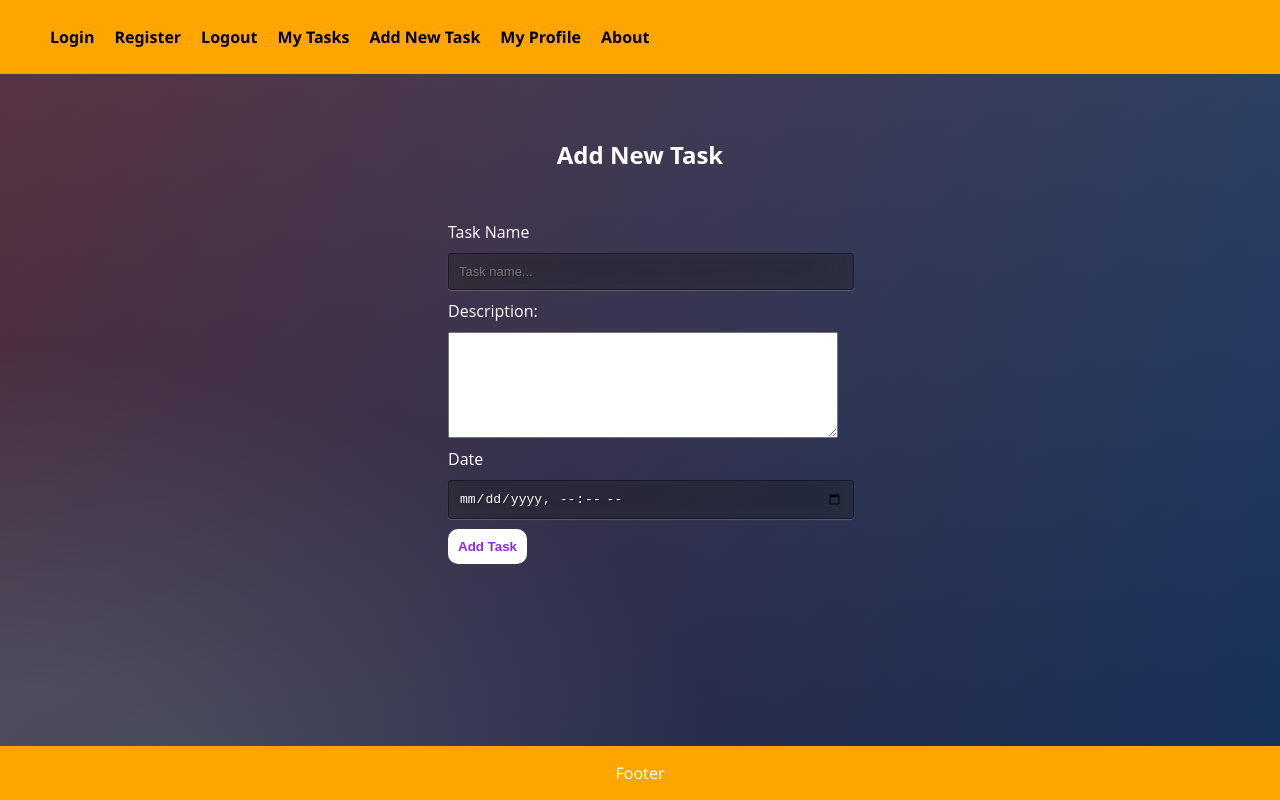
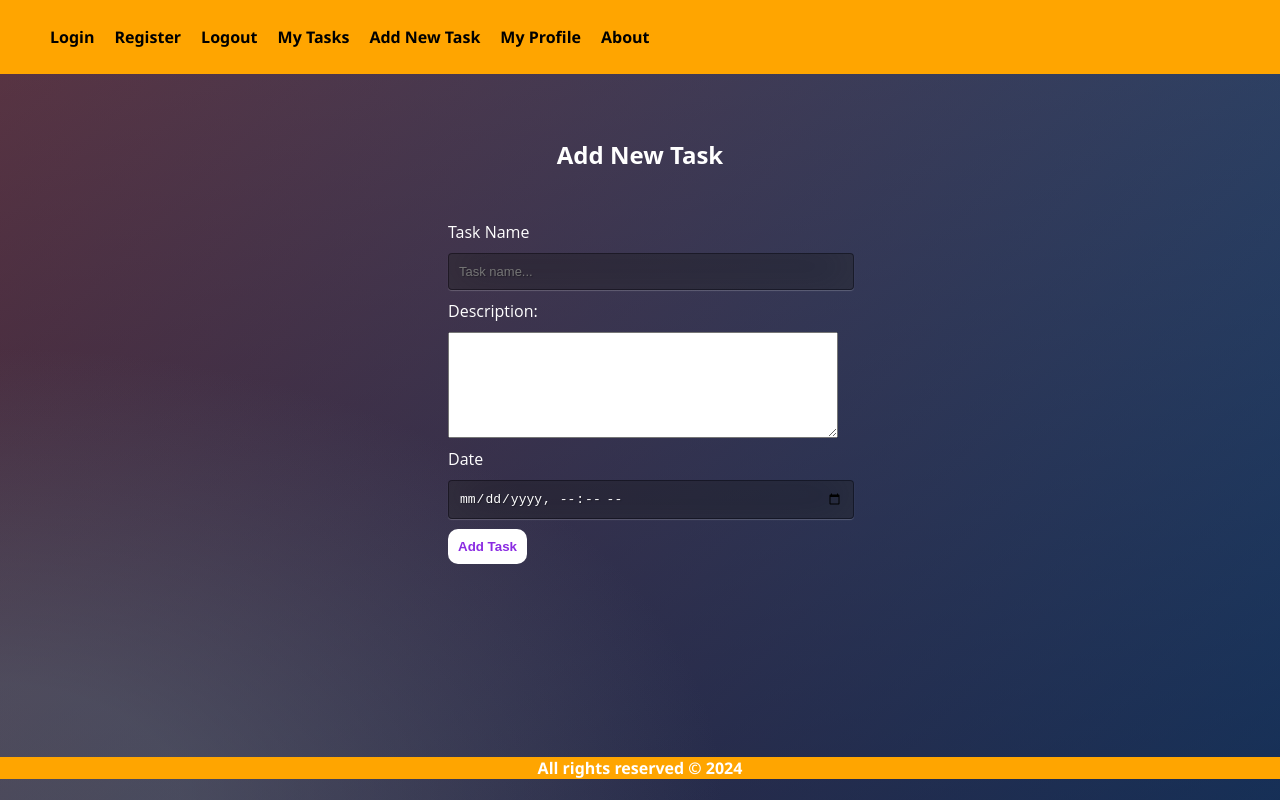
Before and after one commit to EmilPopovski24/Organizer, a React (Create React App) app in the folder organizer/: page /new-task in a window 1280 px wide. Built offline with nearby package versions, Linux system fonts and the light colour scheme.

Commit message:
Update Footer.js

```diff
--- a/organizer/src/components/Footer/Footer.js
+++ b/organizer/src/components/Footer/Footer.js
@@ -3,7 +3,7 @@ import "./Footer.css";
 export const Footer = () => {
     return (
         <div class="footer">
-            <p>Footer</p>
+            <h4 className="footer">All rights reserved &#169; 2024</h4>
         </div>
     )
 }
```
